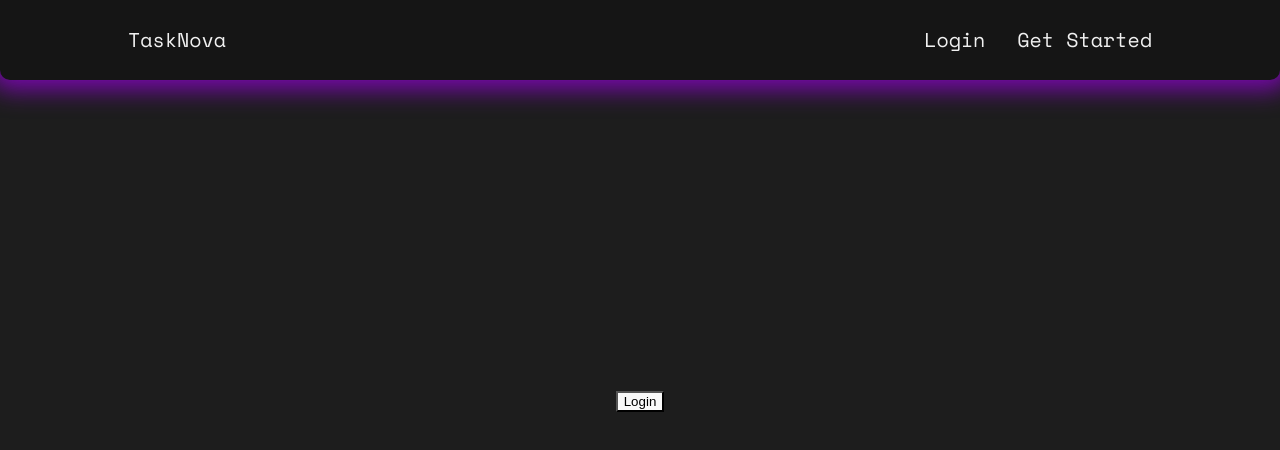
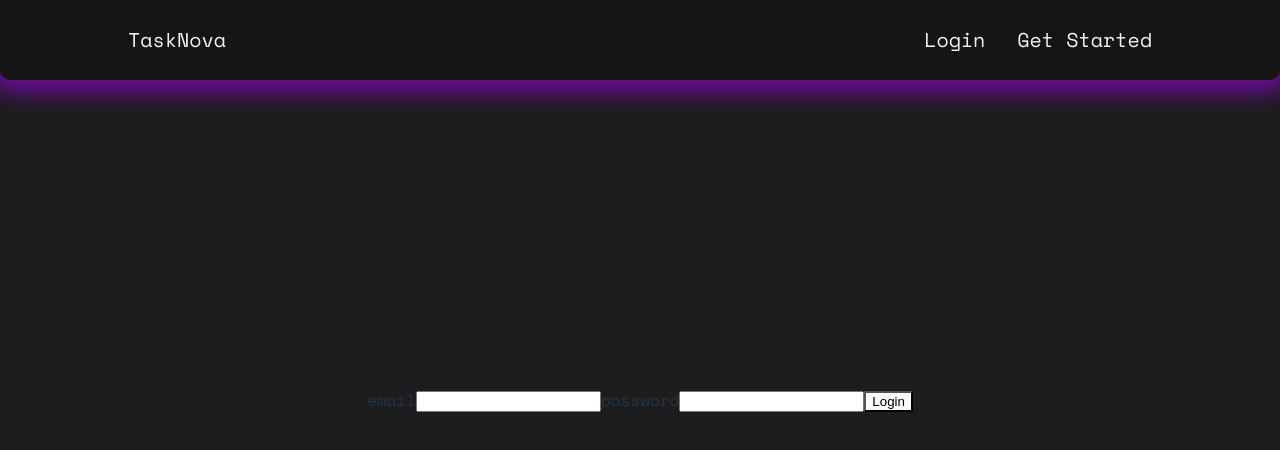
Before and after one commit to majocast/tasknova, a React (Vite) app in the folder frontend/: page /login in a window 1280 px wide. Shown: the top 450 px of the page. Built offline with nearby package versions, Linux system fonts and the light colour scheme.

Commit message:
created html for login credentials

```diff
--- a/frontend/src/pages/Credentials.tsx
+++ b/frontend/src/pages/Credentials.tsx
@@ -19,11 +19,20 @@ function Credentials({ userUpdate }: CredentialsProps) {
 
   return (
     <>
-      {location.pathname === '/login' ?
-        <button onClick={setLogin}>Login</button>
-        :
-        <button onClick={setLogin}>Register</button>
-      }
+      <form className='credsForm' action={location.pathname === '/login' ? 'GET' : 'POST'}>
+        <label htmlFor='email'>email</label>
+        <input name='email' />
+        <label htmlFor='password'>password</label>
+        <input name='password' />
+        {location.pathname === '/login' ?
+          <button onClick={setLogin}>Login</button>
+          :
+          <>
+            <label></label>
+            <button type='submit' onClick={setLogin}>Register</button>
+          </>
+        }
+      </form>
     </>
   )
 }
```
